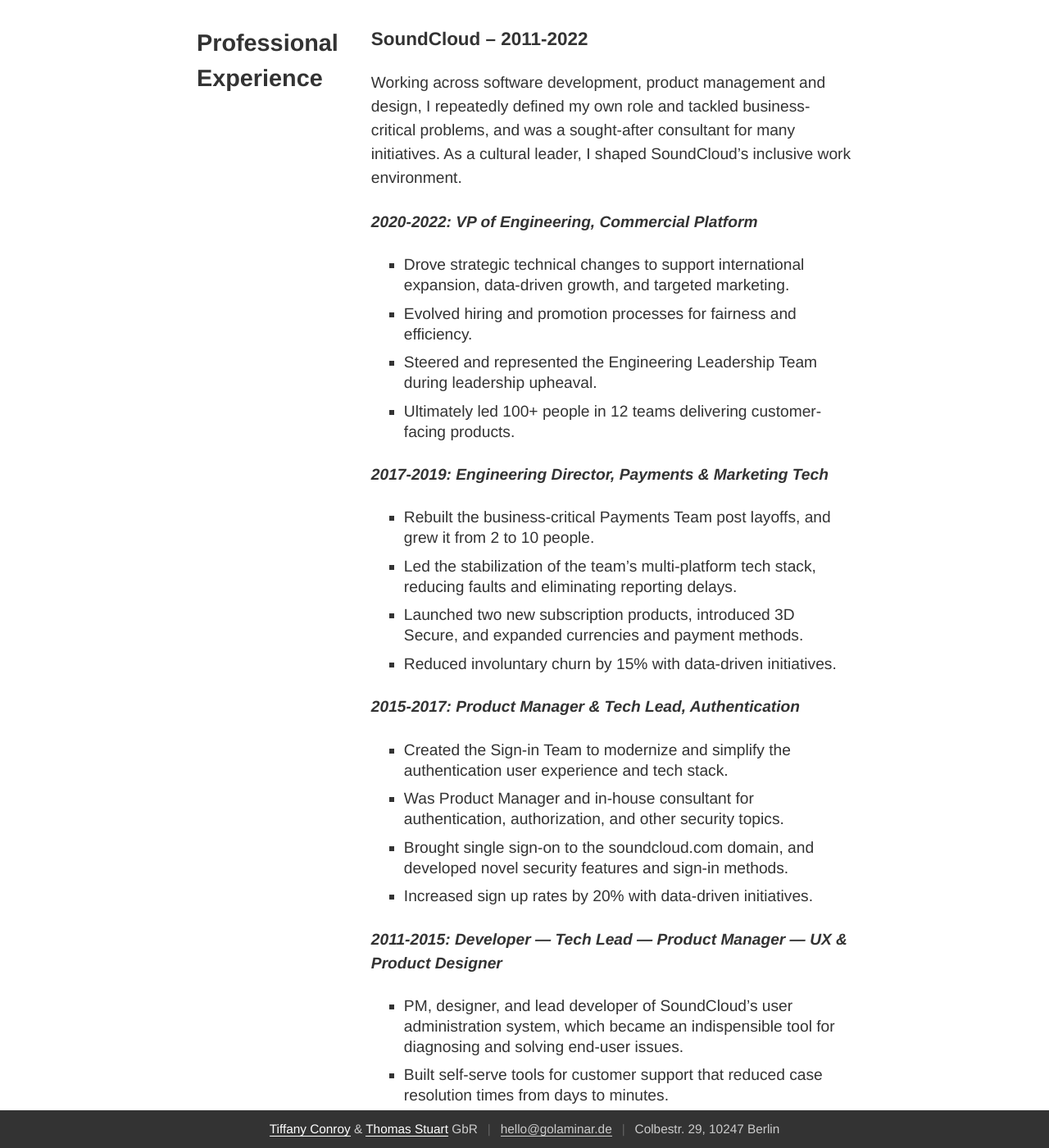
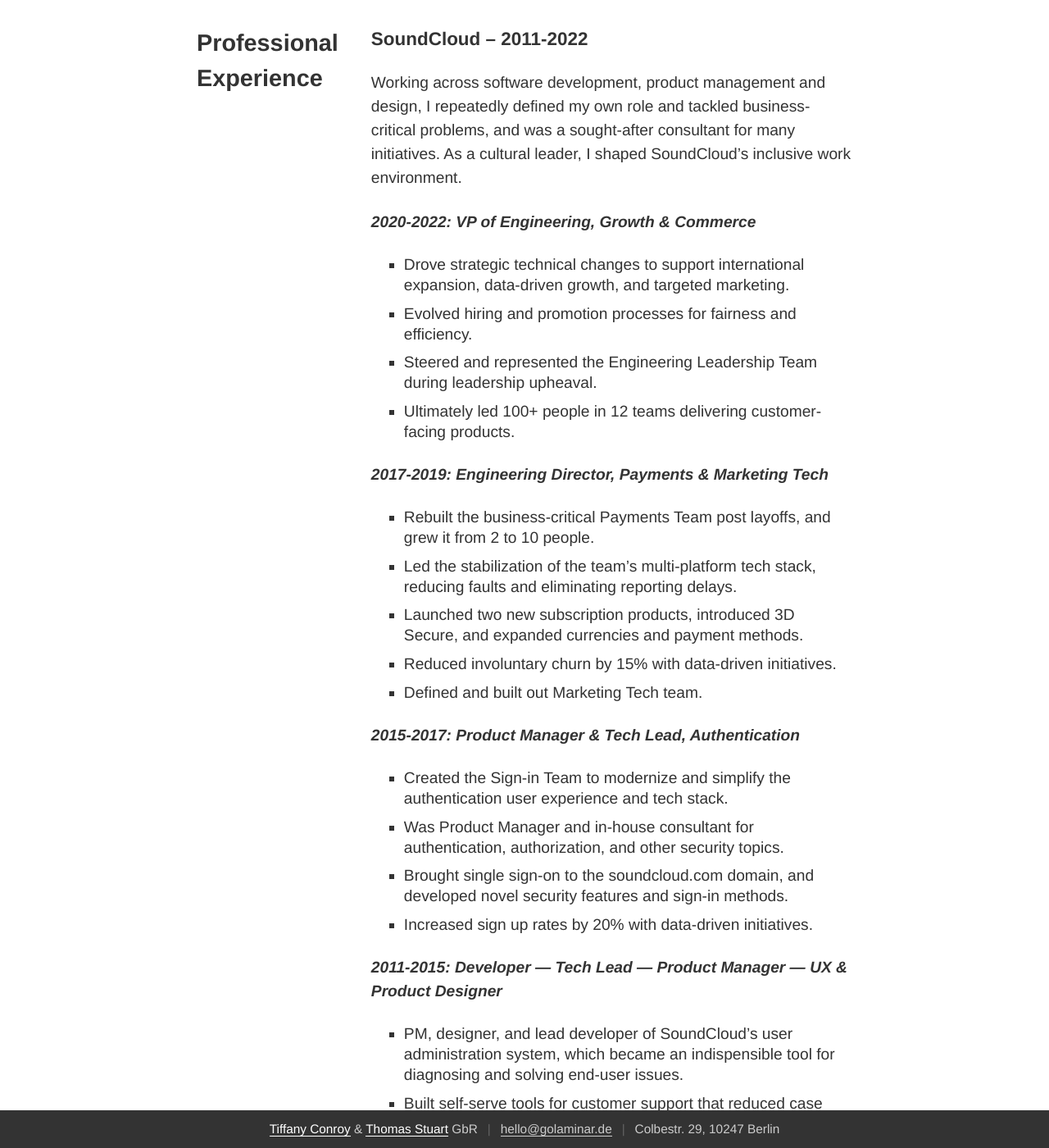
Before and after one commit to golaminar/golaminar.github.io, a Jekyll site: the page built from tiffany/cv.html, in a window 1280 px wide and 1400 px high, scrolled down 621 px. Shown: the whole window at 82% size. Built offline with Jekyll 4.4.1, drawn with Linux system fonts in a browser that asks for light colours.

Commit message:
Corrected title + added martech detail

```diff
--- a/tiffany/cv.html
+++ b/tiffany/cv.html
@@ -73,7 +73,7 @@
                     SoundCloud’s inclusive work environment.
                 </p>
 
-                <h4 style="font-style: italic;">2020-2022: VP of Engineering, Commercial Platform</h4>
+                <h4 style="font-style: italic;">2020-2022: VP of Engineering, Growth & Commerce</h4>
                 <ul>
                     <li>Drove strategic technical changes to support international expansion, data-driven
                     growth, and targeted marketing.</li>
@@ -88,6 +88,7 @@
                     <li>Led the stabilization of the team’s multi-platform tech stack, reducing faults and eliminating reporting delays.</li>
                     <li>Launched two new subscription products, introduced 3D Secure, and expanded currencies and payment methods.</li>
                     <li>Reduced involuntary churn by 15% with data-driven initiatives.</li>
+                    <li>Defined and built out Marketing Tech team.</li>
                 </ul>
 
                 <h4 style="font-style: italic;">2015-2017: Product Manager & Tech Lead, Authentication</h4>
```
